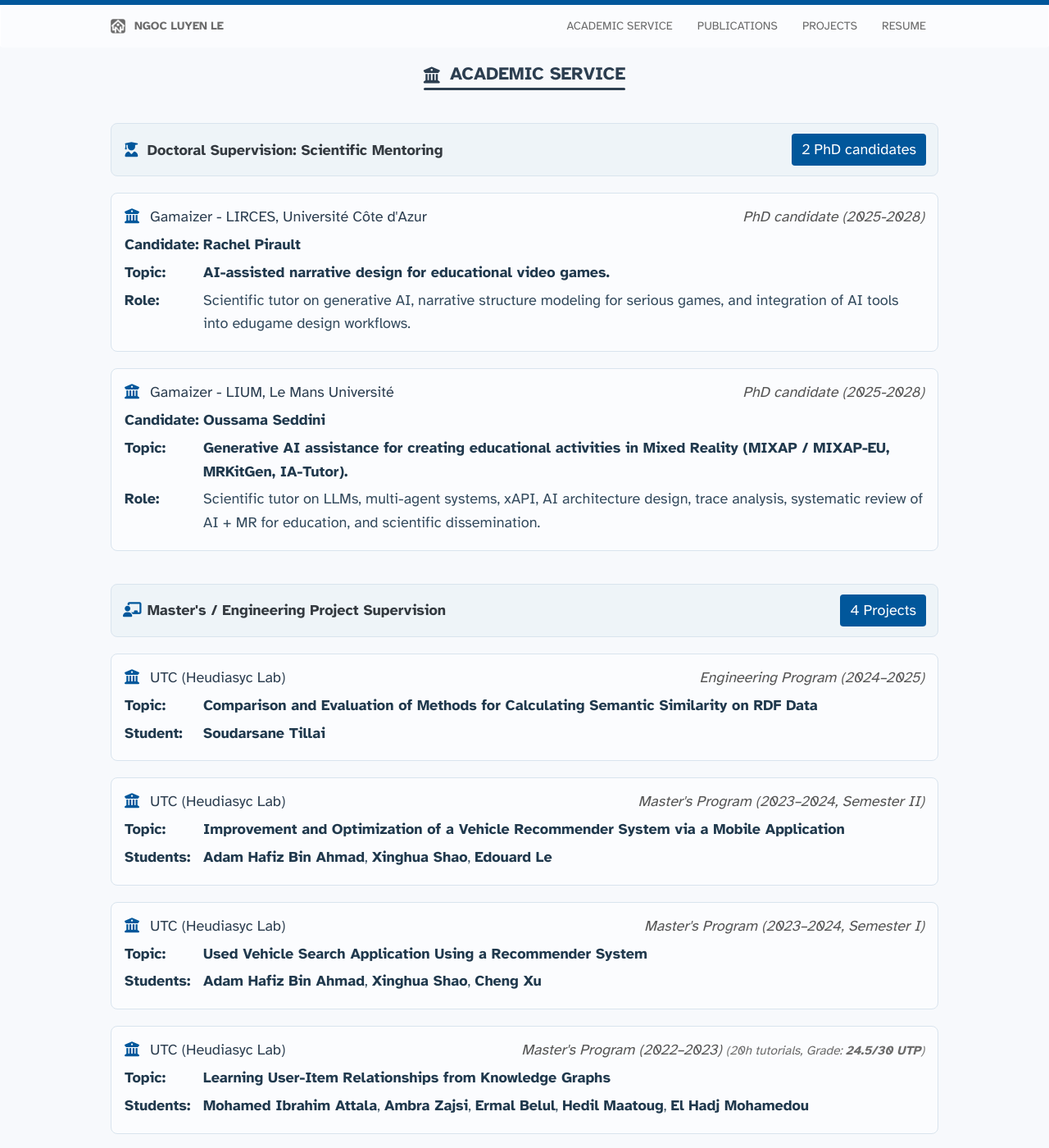
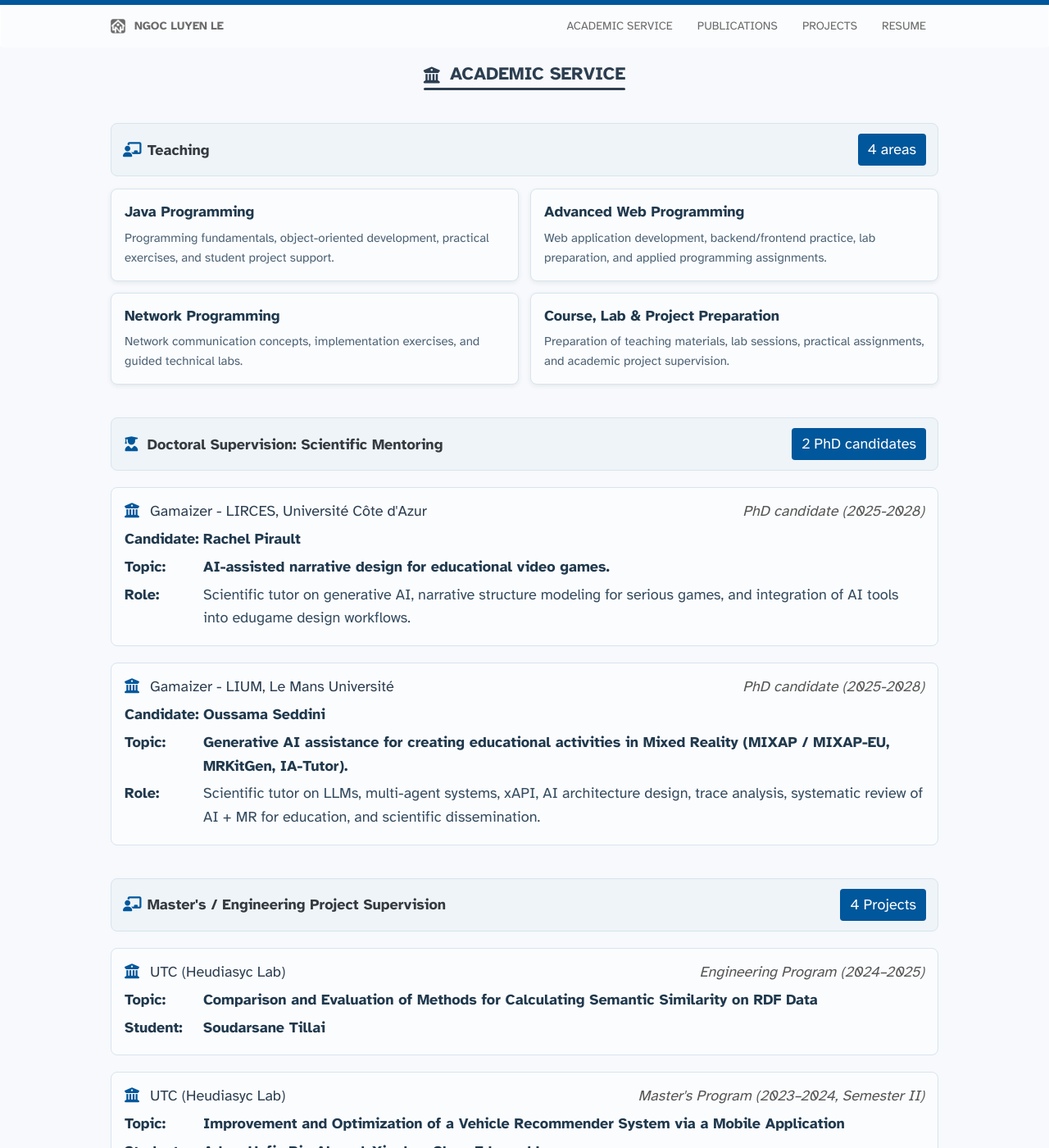
Before and after one commit to lengocluyen/lengocluyen.github.io, a Jekyll site: the page built from services.html, in a window 1280 px wide and 1400 px high. Shown: the whole window at 82% size. Built offline with Jekyll 4.4.1, drawn with Linux system fonts in a browser that asks for light colours; some web fonts are replaced.

Commit message:
teaching

```diff
--- a/_includes/services.html
+++ b/_includes/services.html
@@ -3,8 +3,32 @@
 
     <h2 class="section-title mb-4"><i class="fas fa-building-columns fa-xs"></i>&nbsp;ACADEMIC SERVICE</h2>
 
+    <!-- Teaching Section -->
+    <div class="section-header">
+      <span class="section-header-title"><i class="fas fa-chalkboard-teacher section-header-icon" aria-hidden="true"></i>Teaching</span>
+      <span class="badge badge-primary">4 areas</span>
+    </div>
+    <div class="teaching-grid">
+      <article class="teaching-card">
+        <h3>Java Programming</h3>
+        <p>Programming fundamentals, object-oriented development, practical exercises, and student project support.</p>
+      </article>
+      <article class="teaching-card">
+        <h3>Advanced Web Programming</h3>
+        <p>Web application development, backend/frontend practice, lab preparation, and applied programming assignments.</p>
+      </article>
+      <article class="teaching-card">
+        <h3>Network Programming</h3>
+        <p>Network communication concepts, implementation exercises, and guided technical labs.</p>
+      </article>
+      <article class="teaching-card">
+        <h3>Course, Lab &amp; Project Preparation</h3>
+        <p>Preparation of teaching materials, lab sessions, practical assignments, and academic project supervision.</p>
+      </article>
+    </div>
+
     <!-- Doctoral Supervision Section -->
-    <div class="section-header">
+    <div class="section-header" style="margin-top:40px;">
       <span class="section-header-title"><i class="fas fa-user-graduate section-header-icon" aria-hidden="true"></i>Doctoral Supervision: Scientific Mentoring</span>
       <span class="badge badge-primary">2 PhD candidates</span>
     </div>
--- a/static/css/main.css
+++ b/static/css/main.css
@@ -669,6 +669,42 @@ input:checked + .slide-container .nav label { display: block; }
     line-height: 30px;
     margin-bottom: 6px;
     text-align: justify;
+  }
+
+  .teaching-grid {
+    display: grid;
+    grid-template-columns: repeat(2, minmax(0, 1fr));
+    gap: 14px;
+    margin-bottom: 20px;
+  }
+
+  .teaching-card {
+    background: var(--bg-white);
+    border: 1px solid var(--border-soft);
+    border-radius: var(--border-radius);
+    box-shadow: var(--shadow-sm);
+    padding: 16px;
+  }
+
+  .teaching-card h3 {
+    color: #20394d;
+    font-size: 18px;
+    font-weight: 700;
+    line-height: 1.25;
+    margin: 0 0 8px;
+  }
+
+  .teaching-card p {
+    color: #4d6375;
+    font-size: 15px;
+    line-height: 1.6;
+    margin: 0;
+  }
+
+  @media (max-width: 768px) {
+    .teaching-grid {
+      grid-template-columns: 1fr;
+    }
   }
 
 
@@ -2255,8 +2291,11 @@ html.dark-mode .education-card,
 html.dark-mode .experience-card,
 html.dark-mode .skill-block,
 html.dark-mode .language-item,
+html.dark-mode .teaching-card,
 html.dark-mode .supervision-entry,
 html.dark-mode .awards-grid article                      { background: var(--bg-white); border-color: var(--border-soft); color: var(--text-dark); }
+html.dark-mode .teaching-card h3                         { color: var(--text-dark); }
+html.dark-mode .teaching-card p                          { color: var(--text-muted); }
 html.dark-mode .education-card em,
 html.dark-mode .edu-note                                 { color: var(--text-muted); }
 html.dark-mode .edu-meta                                 { color: var(--text-muted); }
```
Also changed, not shown: 2 other files.
